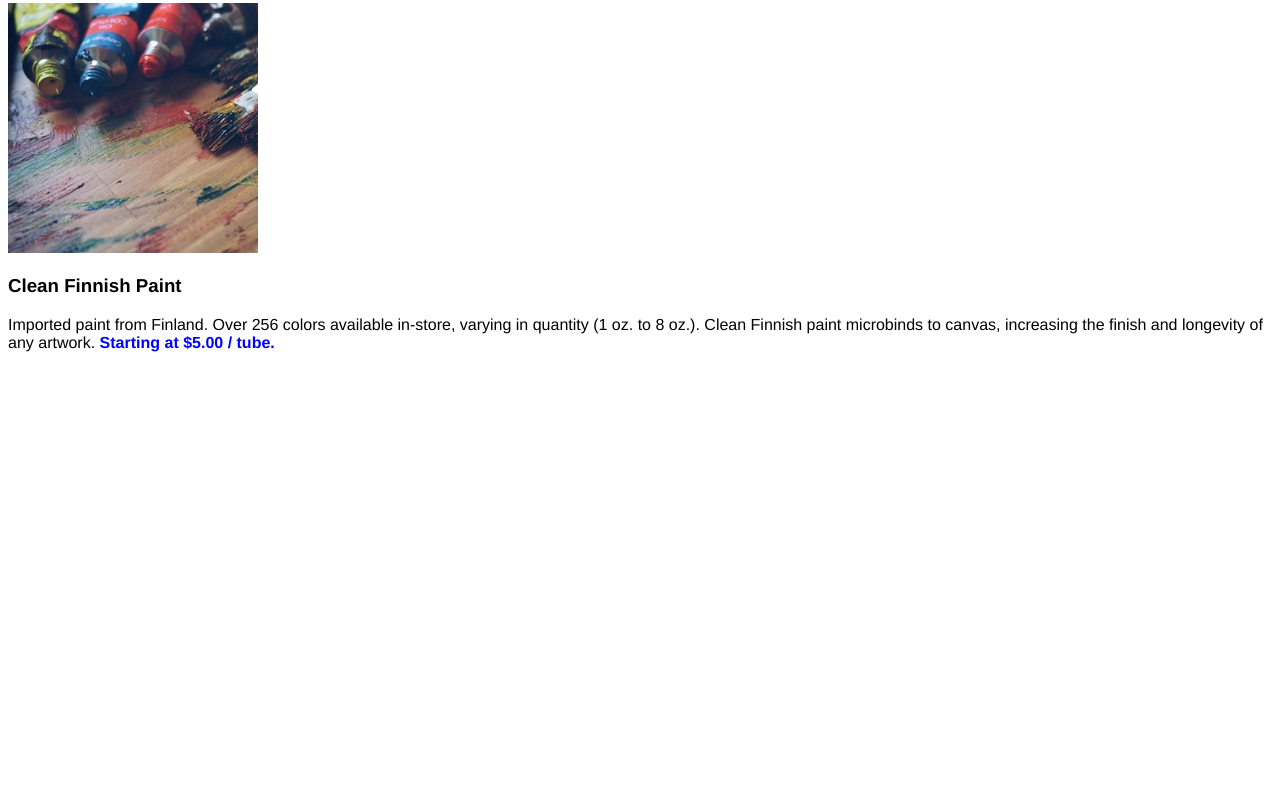
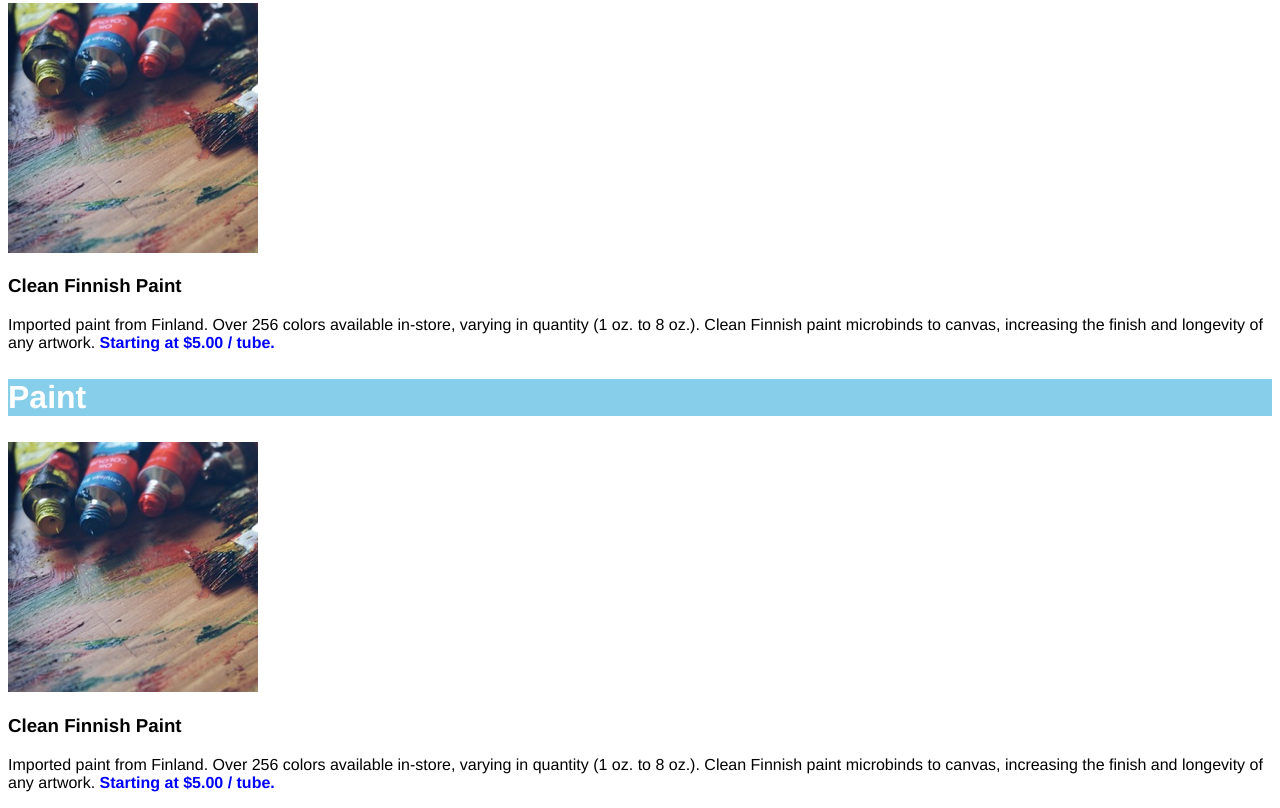
Before and after one commit to kimbalilly/kimbalilly.github.io, a plain HTML site: page index.html in a window 1280 px wide. Shown: the part 1153-1961 px from the top of the page. Before the commit the page ends 1521 px from the top, so only its background shows below. Drawn offline with Linux system fonts and the light colour scheme.

Commit message:
commit 3

```diff
--- a/index.html
+++ b/index.html
@@ -24,5 +24,11 @@
       <h3>Clean Finnish Paint</h3>
       <p>Imported paint from Finland. Over 256 colors available in-store, varying in quantity (1 oz. to 8 oz.). Clean Finnish paint microbinds to canvas, increasing the finish and longevity of any artwork. <span class="price">Starting at $5.00 / tube.</span></p>
     </div>
+    <div class="item">
+      <h2 id="paint">Paint</h2>
+      <img src="./resources/images/finnish.jpeg"/>
+      <h3>Clean Finnish Paint</h3>
+      <p>Imported paint from Finland. Over 256 colors available in-store, varying in quantity (1 oz. to 8 oz.). Clean Finnish paint microbinds to canvas, increasing the finish and longevity of any artwork. <span class="price">Starting at $5.00 / tube.</span></p>
+    </div>
   </body>
   </html>
```
